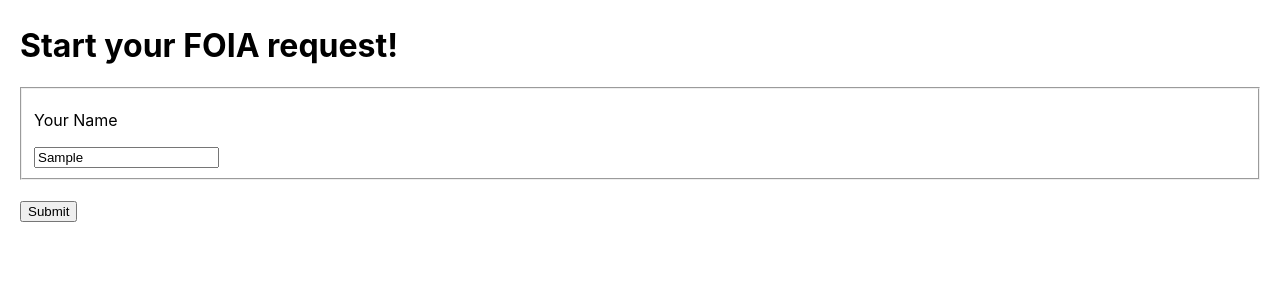
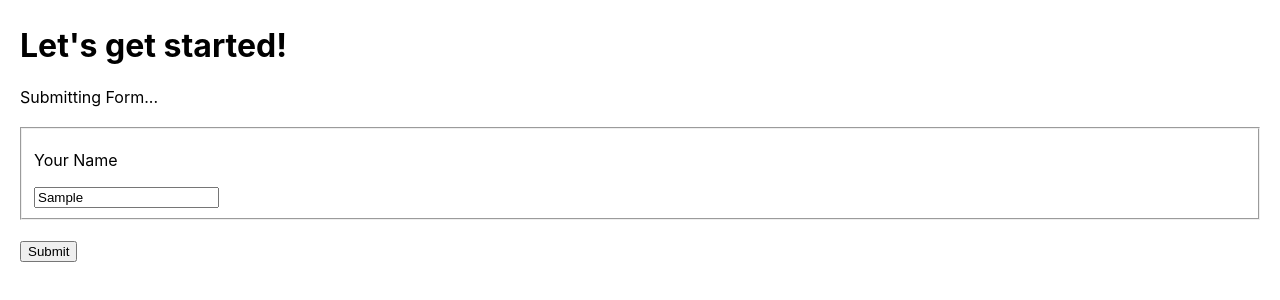
Before and after one commit to matthewrmccall/glyph, a React (Create React App) app in the folder glyph/: page / in a window 1280 px wide. Both pictures are taken after typing "Sample" into the empty fields and a click on the button "Submit". Shown: the top 300 px of the page. Built offline with nearby package versions, Linux system fonts and the light colour scheme.

Commit message:
added alert message on submitting form

```diff
--- a/glyph/src/App.js
+++ b/glyph/src/App.js
@@ -1,16 +1,24 @@
 //glyph app for creating FOIA requests
-import React from 'react';
+import React, { useState} from 'react';
 import './App.css';
 
 function App() {
+  const [submitting, setSubmitting] = useState(false);
   const handleSubmit = event => {
     event.preventDefault();
-    alert('Form submitted!')
+    setSubmitting(true);
+
+    setTimeout(() => {
+      setSubmitting(false);
+    }, 3000)
   }
 
   return (
     <div className="wrapper">
-      <h1>Start your FOIA request!</h1>
+      <h1>Let's get started!</h1>
+      {submitting &&
+      <div>Submitting Form...</div>
+      }
       <form onSubmit={handleSubmit}>
       <fieldset>
         <label>
```
